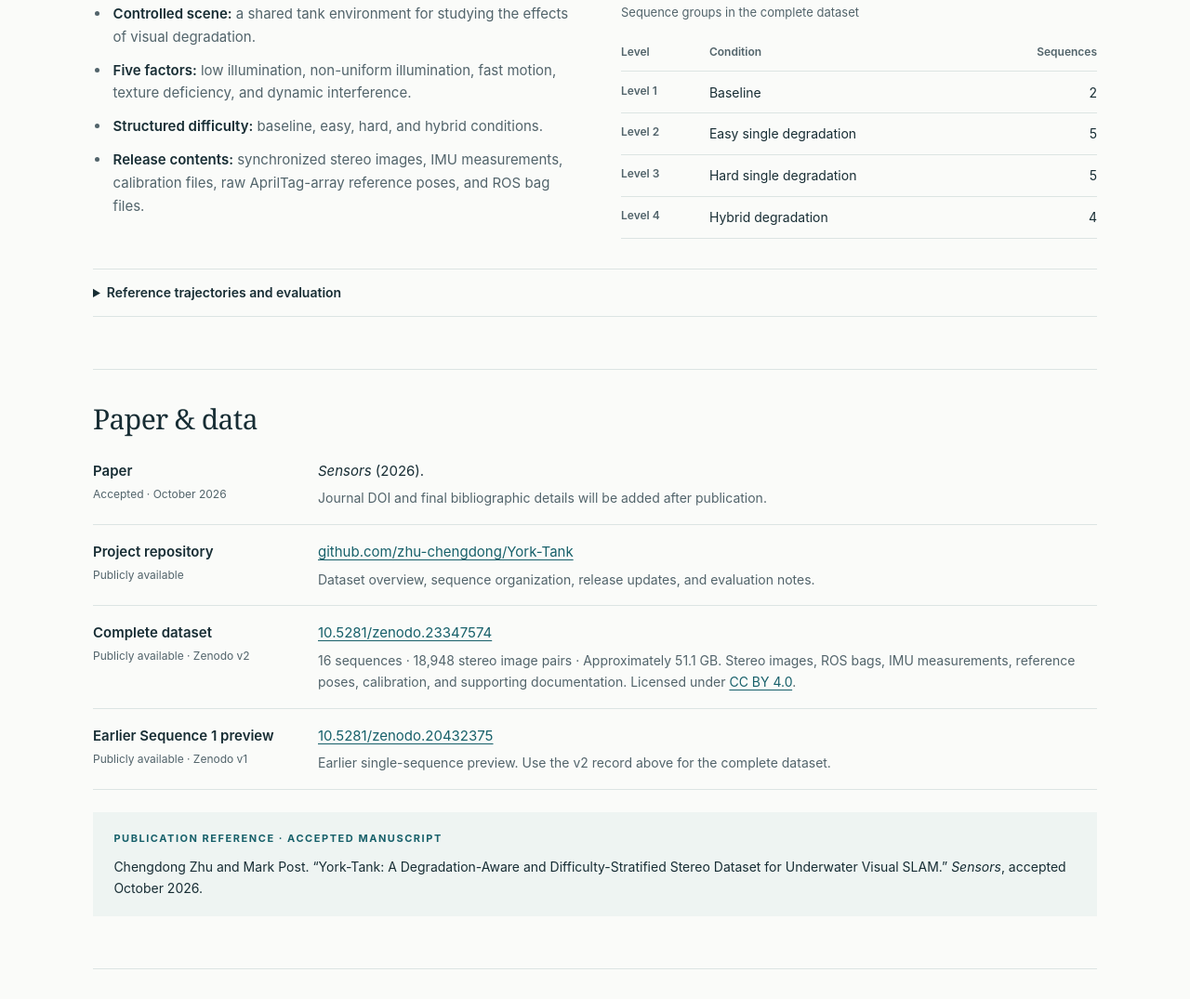
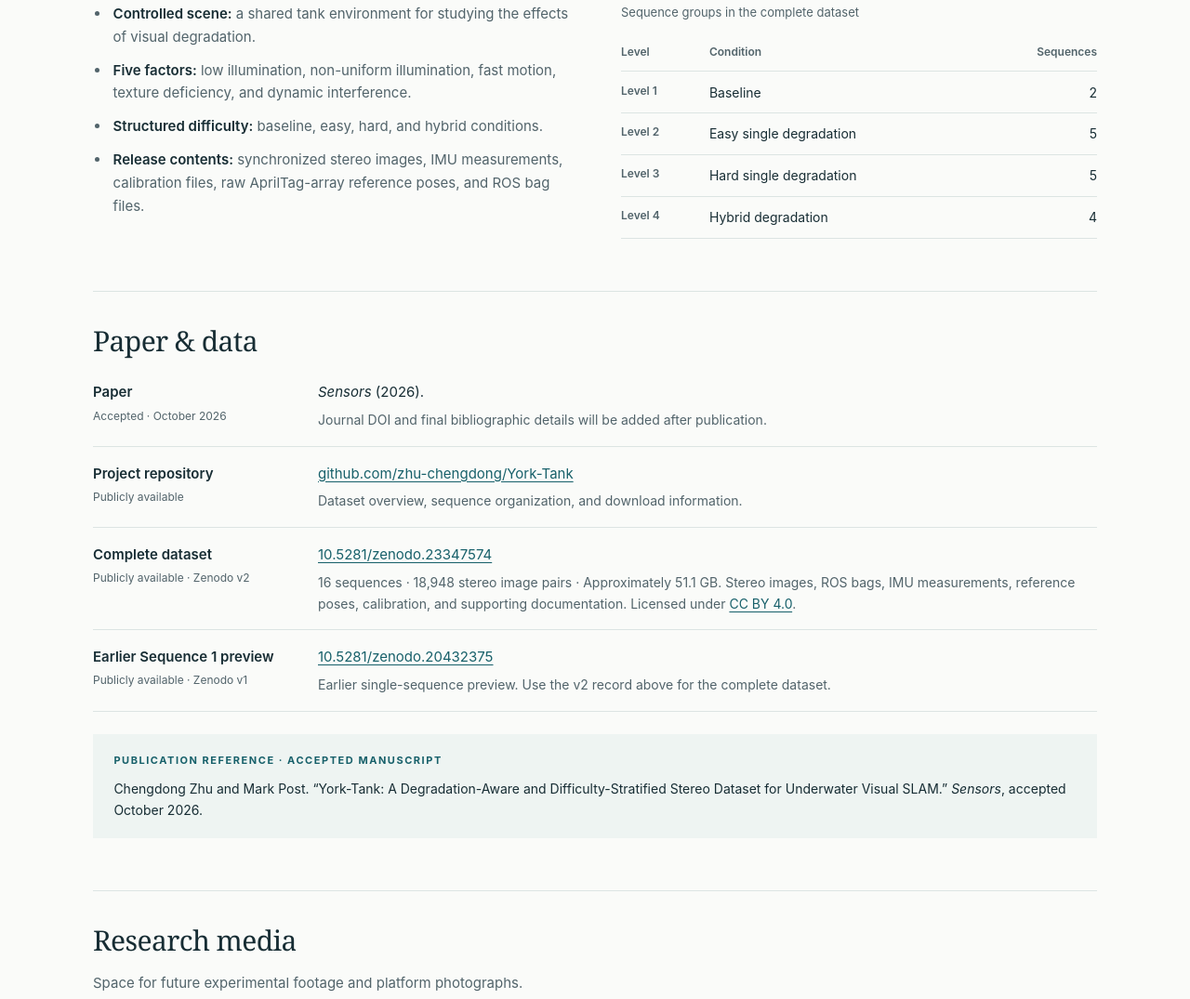
Before and after one commit to zhu-chengdong/zhu-chengdong.github.io, a plain HTML site: page index.html in a window 1280 px wide. Shown: the part 1341-2416 px from the top of the page at 93% size. Drawn offline with Linux system fonts and the light colour scheme.

Commit message:
Simplify the York-Tank homepage description

```diff
--- a/index.html
+++ b/index.html
@@ -240,10 +240,6 @@
           </table>
         </section>
       </div>
-      <details>
-        <summary>Reference trajectories and evaluation</summary>
-        <p>The release provides raw AprilTag-array poses in the fixed overhead-camera frame. They are not directly onboard left-camera poses; camera-frame evaluation requires a fixed transformation that is not yet supplied as a verified conversion. Some sequences also have partial reference-trajectory time coverage. Consult the <a href="https://github.com/zhu-chengdong/York-Tank#reference-trajectory-convention">project documentation</a> before trajectory evaluation.</p>
-      </details>
     </article>
 
     <section id="resources" class="content-section" aria-labelledby="resources-title">
@@ -256,7 +252,7 @@
         </div>
         <div class="resource-row">
           <dt>Project repository<span class="resource-status">Publicly available</span></dt>
-          <dd><a href="https://github.com/zhu-chengdong/York-Tank">github.com/zhu-chengdong/York-Tank</a><p>Dataset overview, sequence organization, release updates, and evaluation notes.</p></dd>
+          <dd><a href="https://github.com/zhu-chengdong/York-Tank">github.com/zhu-chengdong/York-Tank</a><p>Dataset overview, sequence organization, and download information.</p></dd>
         </div>
         <div id="full-dataset" class="resource-row">
           <dt>Complete dataset<span class="resource-status">Publicly available · Zenodo v2</span></dt>
```
